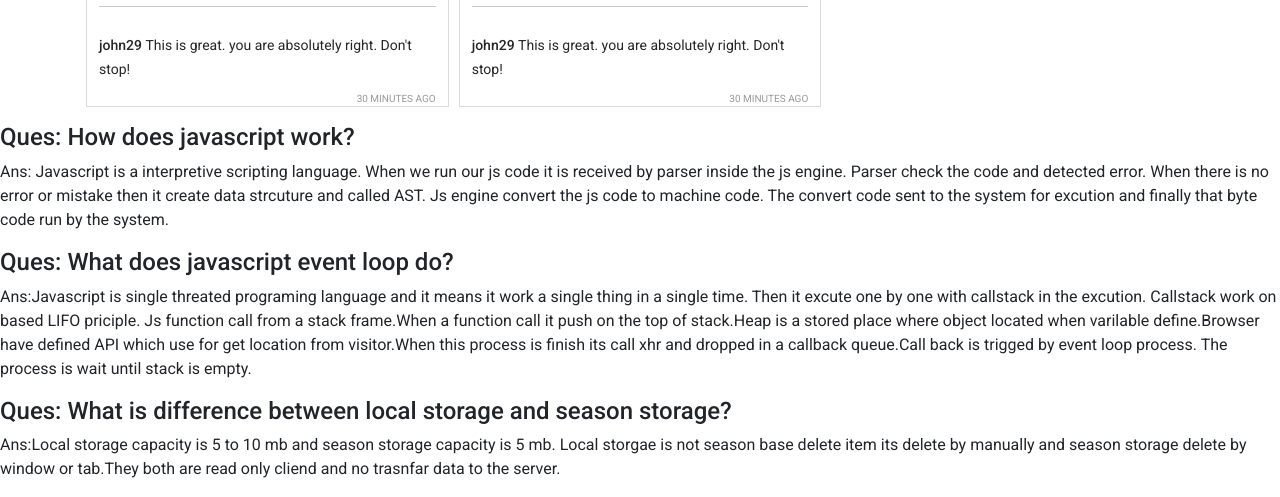
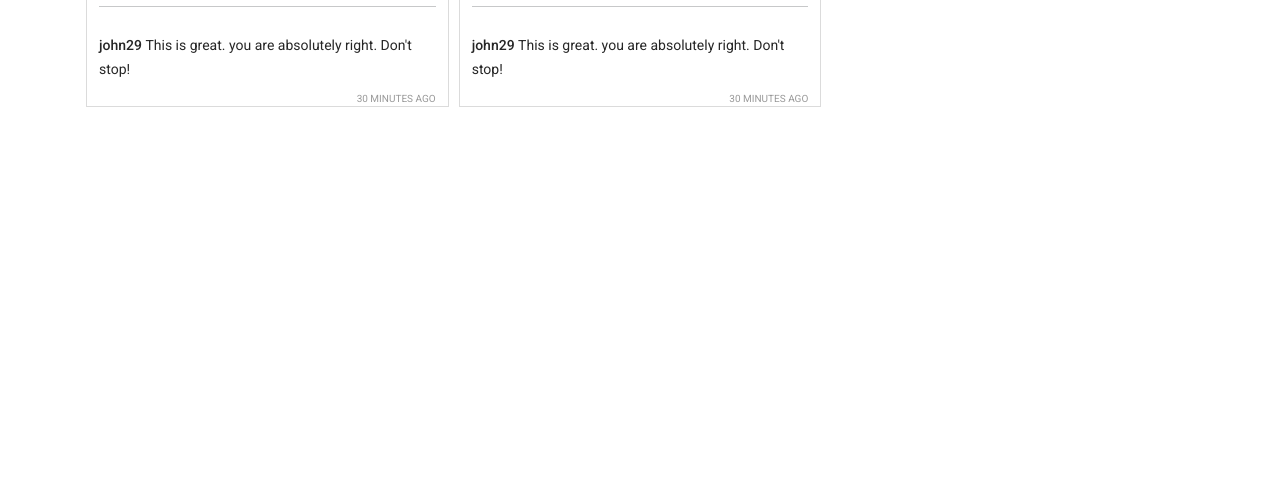
Before and after one commit to ruhulamin111/Insta-Shohor-Debug, a plain HTML site: page index.html in a window 1280 px wide. Shown: the part 1425-1922 px from the top of the page. After the commit the page ends 1548 px from the top, so only its background shows below. Drawn offline with nearby package versions, Linux system fonts and the light colour scheme.

Commit message:
question answer remove

```diff
--- a/index.html
+++ b/index.html
@@ -63,34 +63,6 @@
             </div>
         </div>
     </main>
-    <section>
-        <h4>Ques: How does javascript work?</h4>
-        <p>Ans: Javascript is a interpretive scripting language. When we run our js code it is received by parser inside
-            the js engine. Parser check the code and detected error. When there is no error or mistake then it create
-            data strcuture and called AST. Js engine convert the js code to machine code. The convert code sent to the
-            system for excution and finally that byte code run by the system.
-
-        </p>
-
-        <h4>Ques: What does javascript event loop do?</h4>
-        <p>Ans:Javascript is single threated programing language and it means it work a single thing in a single time.
-            Then it excute one by one with callstack in the excution. Callstack work on based LIFO priciple. Js function
-            call from a stack frame.When a function call it push on the top of stack.Heap is a stored place where object
-            located when varilable define.Browser have defined API which use for get location from visitor.When this
-            process is finish its call xhr and dropped in a callback queue.Call back is trigged by event loop process.
-            The process is wait until stack is empty.
-
-        </p>
-
-        <h4>Ques: What is difference between local storage and season storage?</h4>
-        <p>Ans:Local storage capacity is 5 to 10 mb and season storage capacity is 5 mb. Local storgae is not season
-            base delete item its delete by manually and season storage delete by window or tab.They both are read only
-            cliend and no trasnfar data to the server.
-
-        </p>
-
-    </section>
-    <footer></footer>
 
     <!-- add javascript  file  -->
     <script src="./js/app.js"></script>
```
